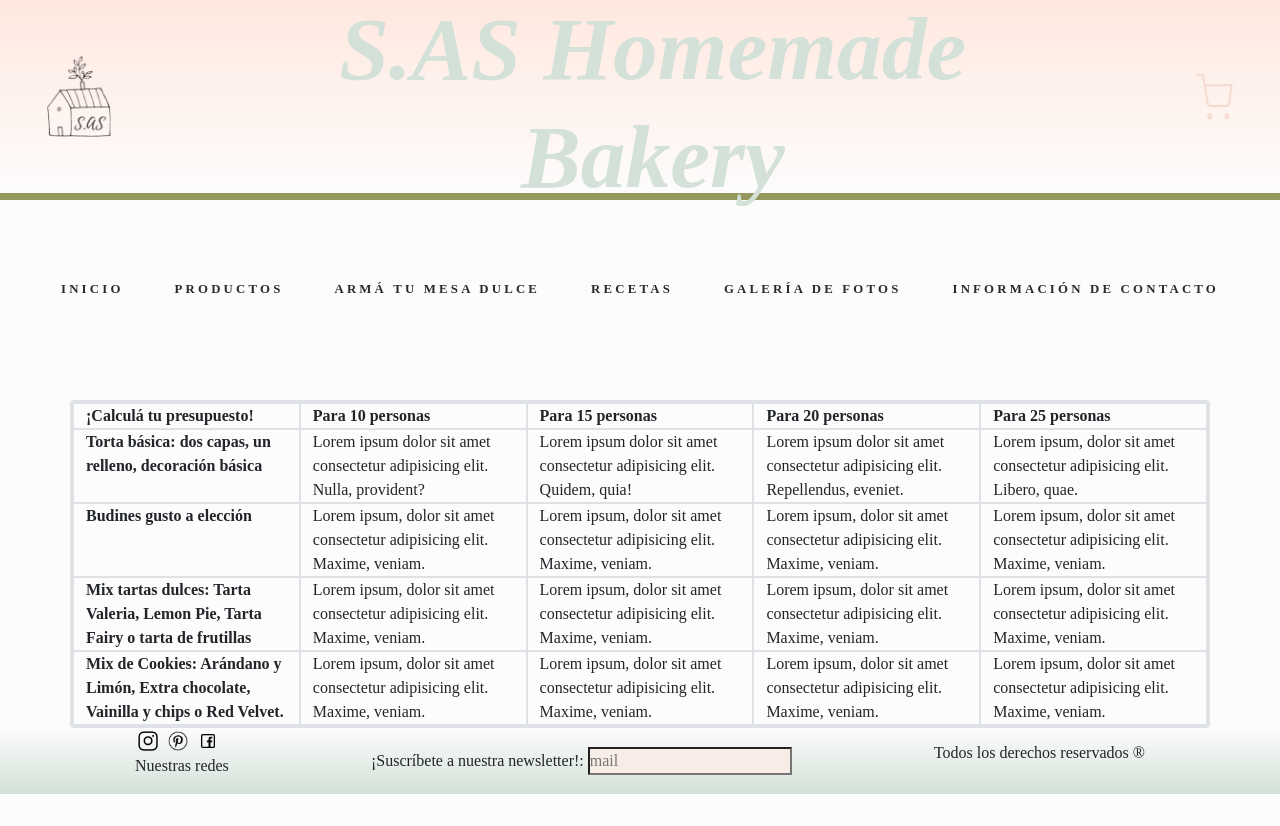
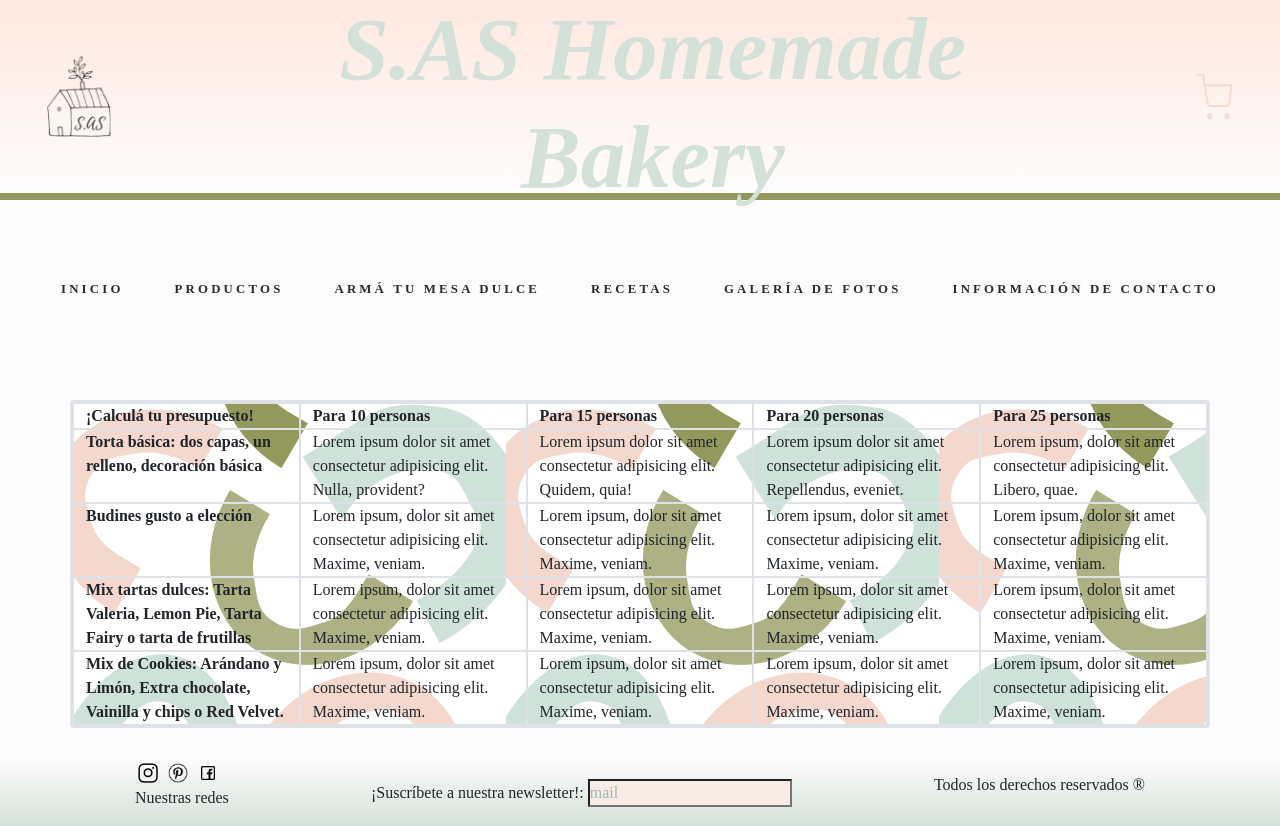
Before and after one commit to SancisiAgostina/sas_repositorio, a website: page SECCIONES/mesadulce.html in a window 1280 px wide. Before the commit the page ends 800 px from the top, so only its background shows below. Drawn offline with nearby package versions, Linux system fonts and the light colour scheme; a web font is replaced by a local one.

Commit message:
arreglo de info de contacto

```diff
--- a/scss/_infoDeContacto.scss
+++ b/scss/_infoDeContacto.scss
@@ -78,6 +78,7 @@
   }
 
   .container {
+    margin-bottom: 2em;
     display: flex;
     -webkit-box-align: center;
     -webkit-align-items: center;
--- a/scss/prueba.scss
+++ b/scss/prueba.scss
@@ -3,6 +3,7 @@
 @import "recetas";
 @import "mesaDulce";
 @import "index";
+@import "infoDeContacto";
 
 *{
     margin:0%;
@@ -13,7 +14,6 @@
 }
 
 /*index*/
-
 
 .header{
     height: 25vh;
```
Also changed, not shown: SECCIONES/fotossas.html (+3 -0 lines), css/pruebacss.css.
